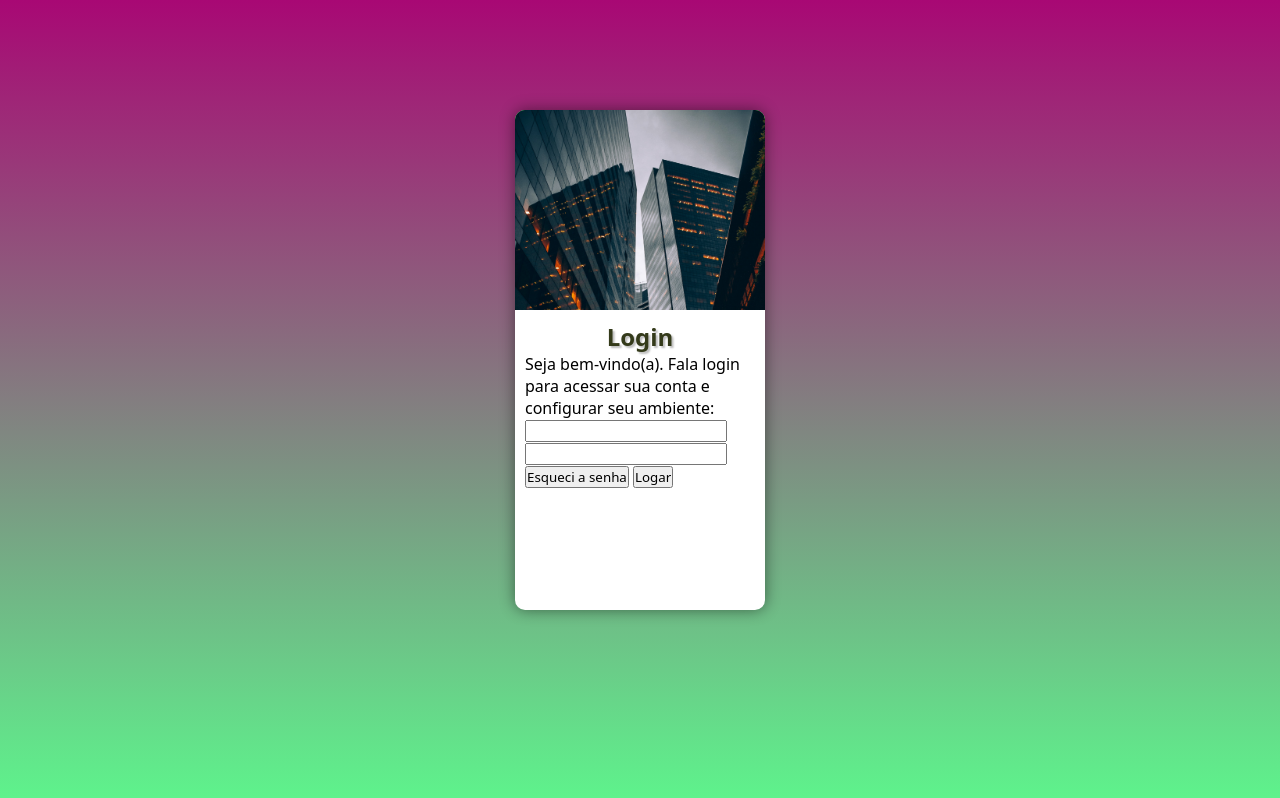
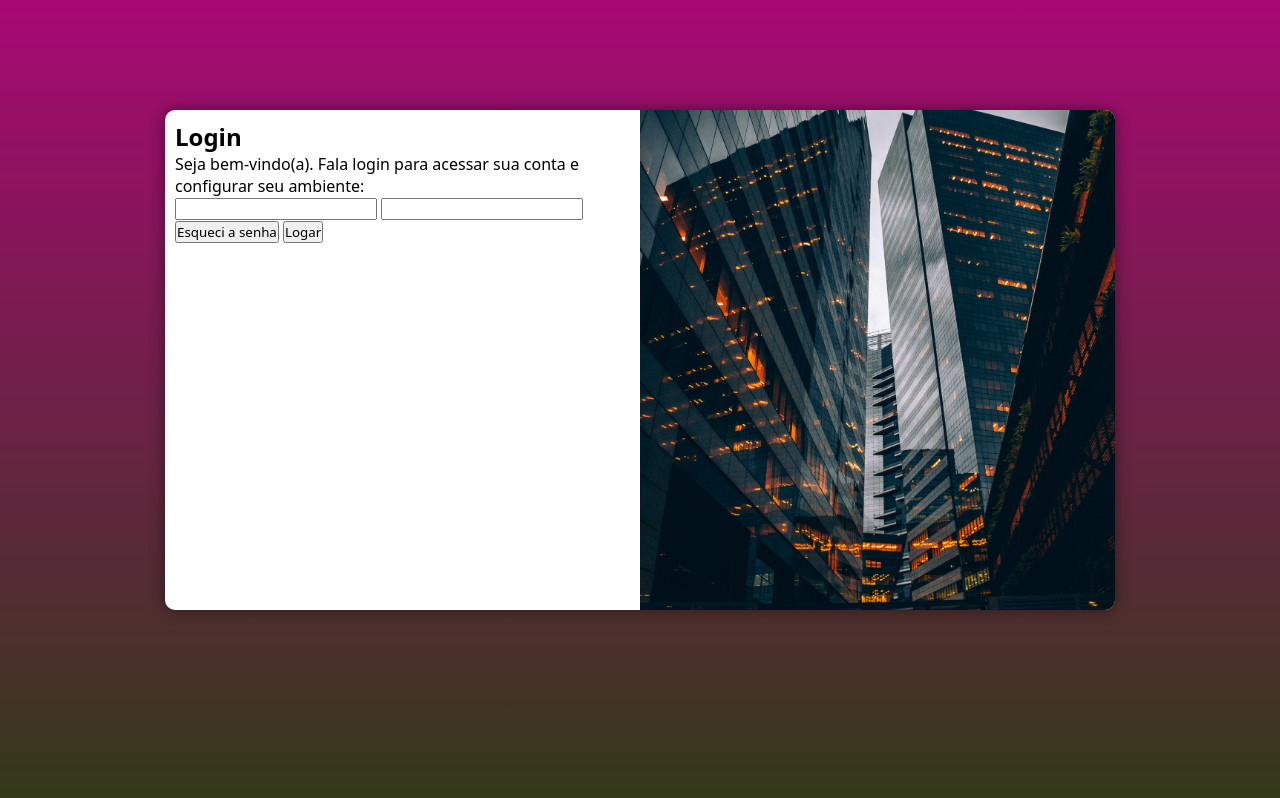
Before and after one commit to cauabarbosarocha/projeto-login, a plain HTML site: page index.html in a window 1280 px wide. Drawn offline with Linux system fonts and the light colour scheme.

Commit message:
Atualização do projeto

```diff
--- a/estilos/media-query.css
+++ b/estilos/media-query.css
@@ -3,9 +3,36 @@
 /* Outras telas */
 
 @media screen and (min-width: 768px) and (max-width: 992px) {
+    #login {
+        width: 80vw;
+    }
 
+    #login > #imagem {
+        float: left;
+        width: 35%;
+        height: 100%;
+    }
+
+    #login > #formulario {
+        float: right;
+        width: 60%;
+    }
 }
 
 @media screen and (min-width: 992px) {
+    #login {
+        width: 950px;
+    }
 
+    #login > #imagem {
+        float: right;
+        width: 50%;
+        height: 100%;
+        background-position: center center;
+    }
+
+    #login > #formulario {
+        float: left;
+        width: 47%;
+    }
 }
--- a/estilos/style.css
+++ b/estilos/style.css
@@ -12,13 +12,13 @@
 
 * {
     font-family: system-ui, -apple-system, BlinkMacSystemFont, 'Segoe UI', Roboto, Oxygen, Ubuntu, Cantarell, 'Open Sans', 'Helvetica Neue', sans-serif;
+    padding: 0px;
     margin: 0px;
-    padding: 0px;
 }
 
 body, html {
     /* background-color: var(--cor05); */
-    background-image: linear-gradient(var(--cor05), var(--cor02));
+    background-image: linear-gradient(var(--cor05), var(--cor04));
     height: 100vh;
     width: 100vw;
 }
@@ -30,17 +30,19 @@ main {
 }
 
 #login {
-    display: block;
     position: absolute;
     top: 50%;
     left: 50%;
     transform: translate(-50%, -50%);
     overflow: hidden;
+
     background-color: white;
     width: 250px;
     height: 500px;
     border-radius: 10px;
     box-shadow: 0px 0px 15px #00000077;
+    transition: width 0.3s, heigth 0.3s;
+    transition-timing-function: ease;
 }
 
 #login > #imagem {
@@ -51,11 +53,6 @@ main {
 }
 
 #login > #formulario {
+    display: block;
     padding: 10px;
 }
-
-#formulario > h1 {
-    color: var(--cor04);
-    text-align: center;
-    text-shadow: 2px 2px 2px #00000044;
-}
```
